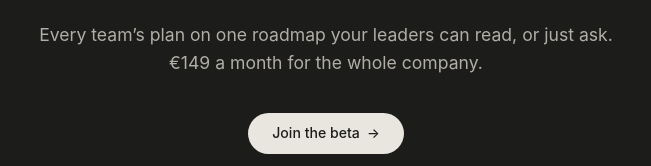
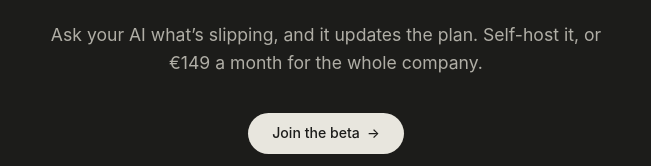
Before and after one commit to jmcalisto/landingpageplottie, a plain HTML site: page index.html in a window 1280 px wide. Shown: the part 401-567 px from the top of the page, 314-965 px from the left. Drawn offline with nearby package versions, Linux system fonts and the light colour scheme.

Commit message:
Use Juan’s approved hero B subhead
Ask your AI what’s slipping, and it updates the plan. Self-host it, or €149 a month for the whole company.

```diff
--- a/index.html
+++ b/index.html
@@ -851,7 +851,7 @@ footer {
 <!-- HERO -->
 <div class="hero">
   <h1 class="fade-up">See what’s slipping across every team.<br><em>One price, never per seat.</em></h1>
-  <p class="hero-sub fade-up d1">Every team’s plan on one roadmap your leaders can read, or just ask. €149 a month for the whole company.</p>
+  <p class="hero-sub fade-up d1">Ask your AI what’s slipping, and it updates the plan. Self-host it, or €149 a month for the whole company.</p>
   <div class="hero-actions fade-up d2">
     <a href="#waitlist" class="btn">Join the beta</a>
     <p class="hero-note">Join the closed beta. Free for 30 days, no card.</p>
```
